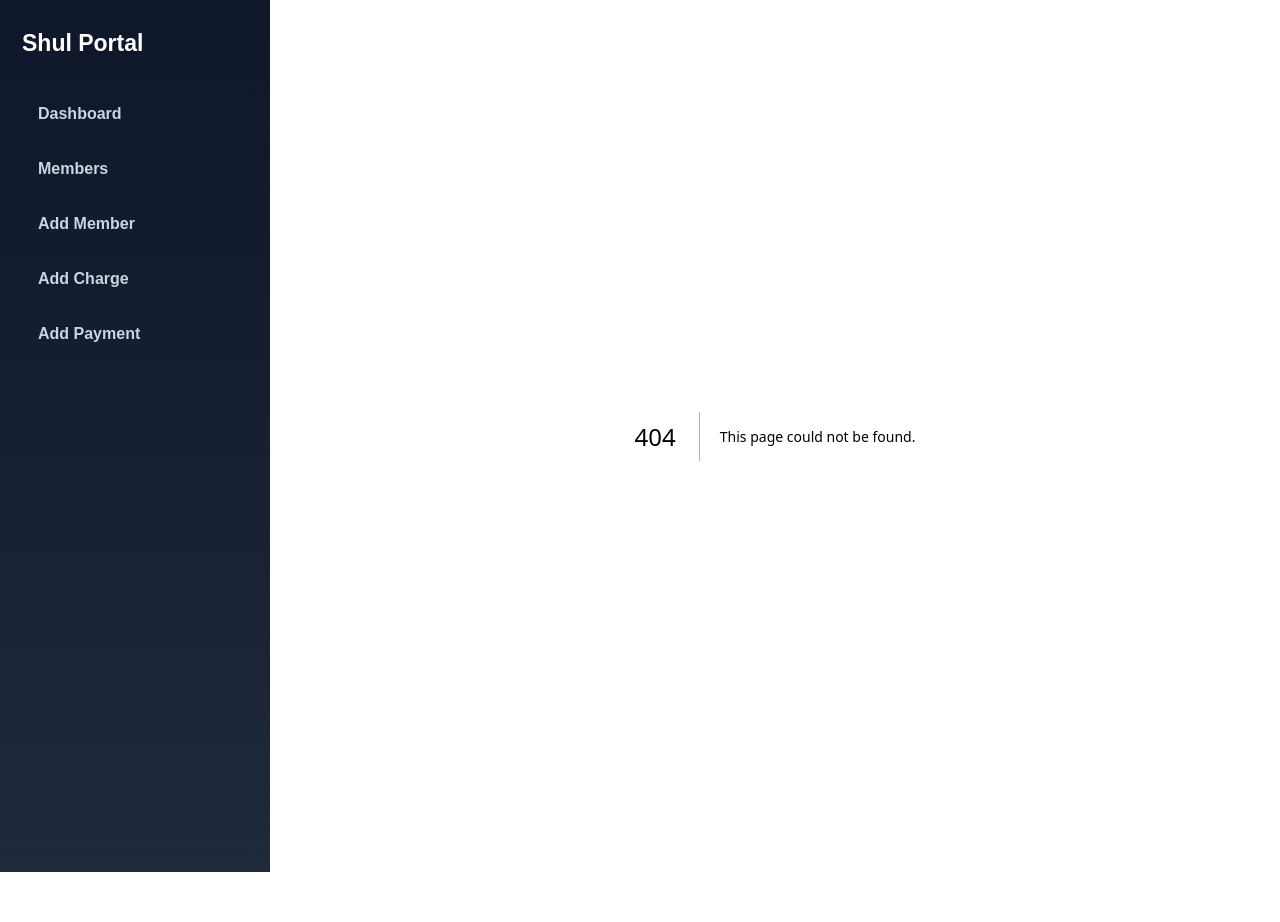
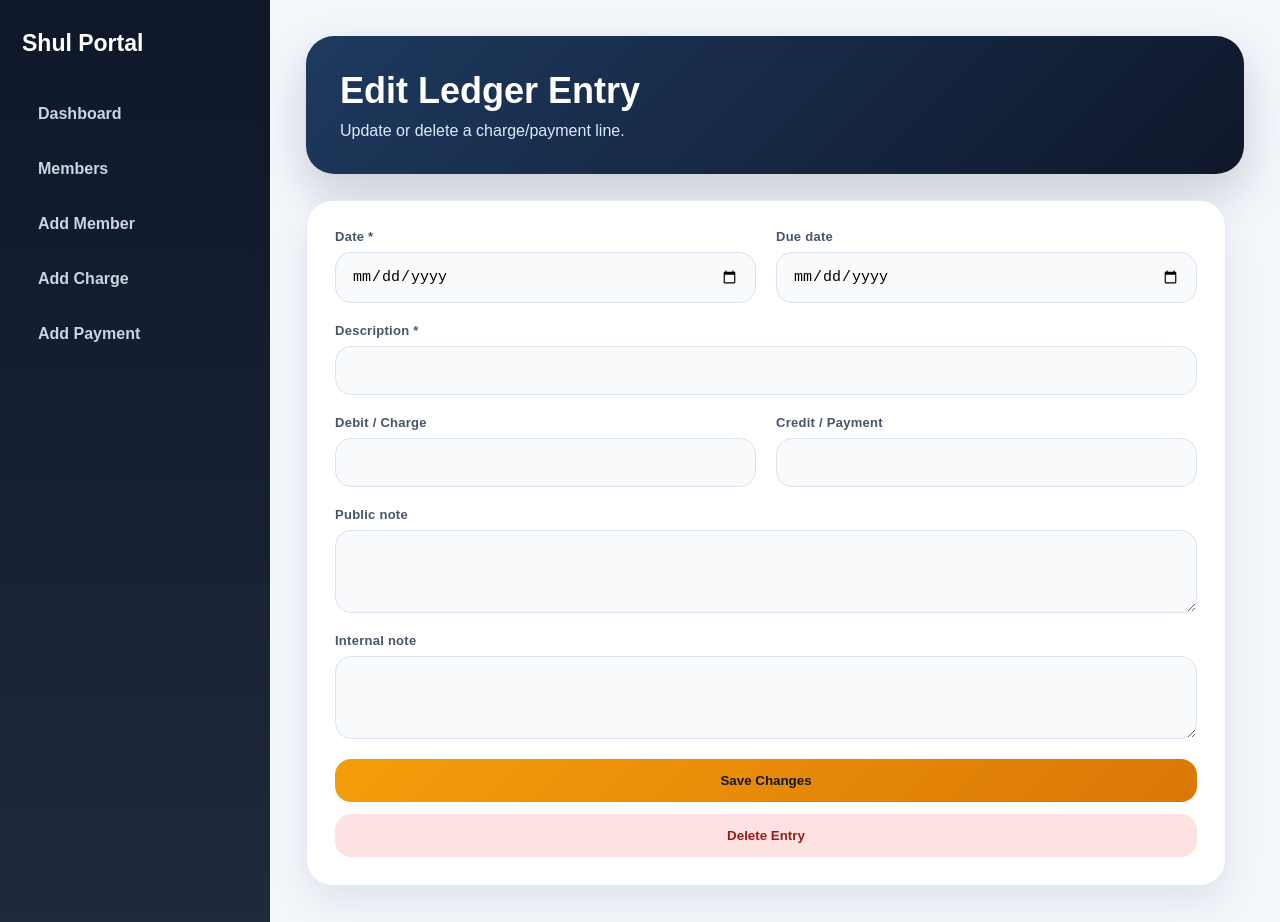
Before and after one commit to gersonberger-lab/shul-membership-portal, a Next.js app: page /ledger/1/edit in a window 1280 px wide. Before the commit this address had no page. Before the commit the page ends 872 px from the top, so only its background shows below. Built offline with nearby package versions, Linux system fonts and the light colour scheme; no server answers; the database is empty.

Commit message:
Create page.tsx

```diff
--- /dev/null
+++ b/app/ledger/[id]/edit/page.tsx
@@ -0,0 +1,212 @@
+"use client";
+
+import { useEffect, useState } from "react";
+import { supabase } from "../../../../lib/supabase";
+import { useRouter } from "next/navigation";
+
+export default function EditLedgerEntryPage({
+  params,
+}: {
+  params: { id: string };
+}) {
+  const router = useRouter();
+  const entryId = params.id;
+
+  const [saving, setSaving] = useState(false);
+  const [memberId, setMemberId] = useState("");
+
+  const [form, setForm] = useState({
+    entry_date: "",
+    description: "",
+    debit_amount: "",
+    credit_amount: "",
+    due_date: "",
+    public_note: "",
+    internal_note: "",
+  });
+
+  useEffect(() => {
+    async function loadEntry() {
+      const { data, error } = await supabase
+        .from("ledger_entries")
+        .select("*")
+        .eq("id", entryId)
+        .single();
+
+      if (error) {
+        alert(error.message);
+        return;
+      }
+
+      setMemberId(data.member_id);
+      setForm({
+        entry_date: data.entry_date || "",
+        description: data.description || "",
+        debit_amount: String(data.debit_amount || ""),
+        credit_amount: String(data.credit_amount || ""),
+        due_date: data.due_date || "",
+        public_note: data.public_note || "",
+        internal_note: data.internal_note || "",
+      });
+    }
+
+    loadEntry();
+  }, [entryId]);
+
+  const handleChange = (e: any) => {
+    setForm({ ...form, [e.target.name]: e.target.value });
+  };
+
+  const handleSave = async (e: any) => {
+    e.preventDefault();
+
+    if (!form.entry_date || !form.description) {
+      alert("Please fill in date and description.");
+      return;
+    }
+
+    setSaving(true);
+
+    const { error } = await supabase
+      .from("ledger_entries")
+      .update({
+        entry_date: form.entry_date,
+        description: form.description,
+        debit_amount: Number(form.debit_amount || 0),
+        credit_amount: Number(form.credit_amount || 0),
+        due_date: form.due_date || null,
+        public_note: form.public_note,
+        internal_note: form.internal_note,
+        updated_at: new Date().toISOString(),
+      })
+      .eq("id", entryId);
+
+    setSaving(false);
+
+    if (error) {
+      alert("Error: " + error.message);
+    } else {
+      router.push(`/members/${memberId}`);
+    }
+  };
+
+  const handleDelete = async () => {
+    if (!confirm("Are you sure you want to delete this ledger entry?")) return;
+
+    const { error } = await supabase
+      .from("ledger_entries")
+      .delete()
+      .eq("id", entryId);
+
+    if (error) {
+      alert("Error: " + error.message);
+    } else {
+      router.push(`/members/${memberId}`);
+    }
+  };
+
+  return (
+    <>
+      <section className="hero">
+        <h1>Edit Ledger Entry</h1>
+        <p>Update or delete a charge/payment line.</p>
+      </section>
+
+      <section className="card form-card">
+        <form className="form-grid" onSubmit={handleSave}>
+          <div className="form-field">
+            <label>Date *</label>
+            <input
+              name="entry_date"
+              type="date"
+              value={form.entry_date}
+              onChange={handleChange}
+              required
+            />
+          </div>
+
+          <div className="form-field">
+            <label>Due date</label>
+            <input
+              name="due_date"
+              type="date"
+              value={form.due_date}
+              onChange={handleChange}
+            />
+          </div>
+
+          <div className="form-field full">
+            <label>Description *</label>
+            <input
+              name="description"
+              value={form.description}
+              onChange={handleChange}
+              required
+            />
+          </div>
+
+          <div className="form-field">
+            <label>Debit / Charge</label>
+            <input
+              name="debit_amount"
+              type="number"
+              step="0.01"
+              min="0"
+              value={form.debit_amount}
+              onChange={handleChange}
+            />
+          </div>
+
+          <div className="form-field">
+            <label>Credit / Payment</label>
+            <input
+              name="credit_amount"
+              type="number"
+              step="0.01"
+              min="0"
+              value={form.credit_amount}
+              onChange={handleChange}
+            />
+          </div>
+
+          <div className="form-field full">
+            <label>Public note</label>
+            <textarea
+              name="public_note"
+              rows={3}
+              value={form.public_note}
+              onChange={handleChange}
+            />
+          </div>
+
+          <div className="form-field full">
+            <label>Internal note</label>
+            <textarea
+              name="internal_note"
+              rows={3}
+              value={form.internal_note}
+              onChange={handleChange}
+            />
+          </div>
+
+          <div className="form-field full" style={{ display: "flex", gap: 12 }}>
+            <button type="submit" disabled={saving}>
+              {saving ? "Saving..." : "Save Changes"}
+            </button>
+
+            <button
+              type="button"
+              onClick={handleDelete}
+              style={{
+                background: "#fee2e2",
+                color: "#991b1b",
+              }}
+            >
+              Delete Entry
+            </button>
+          </div>
+        </form>
+      </section>
+    </>
+  );
+}
```
